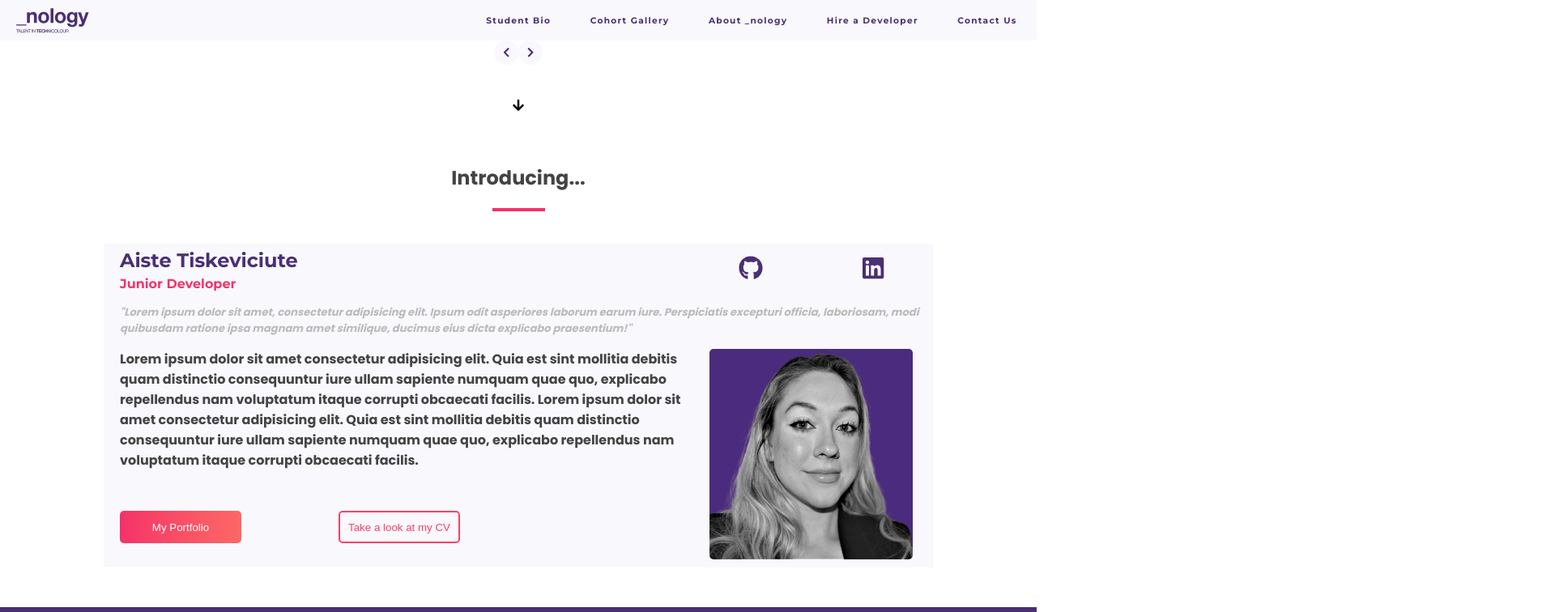
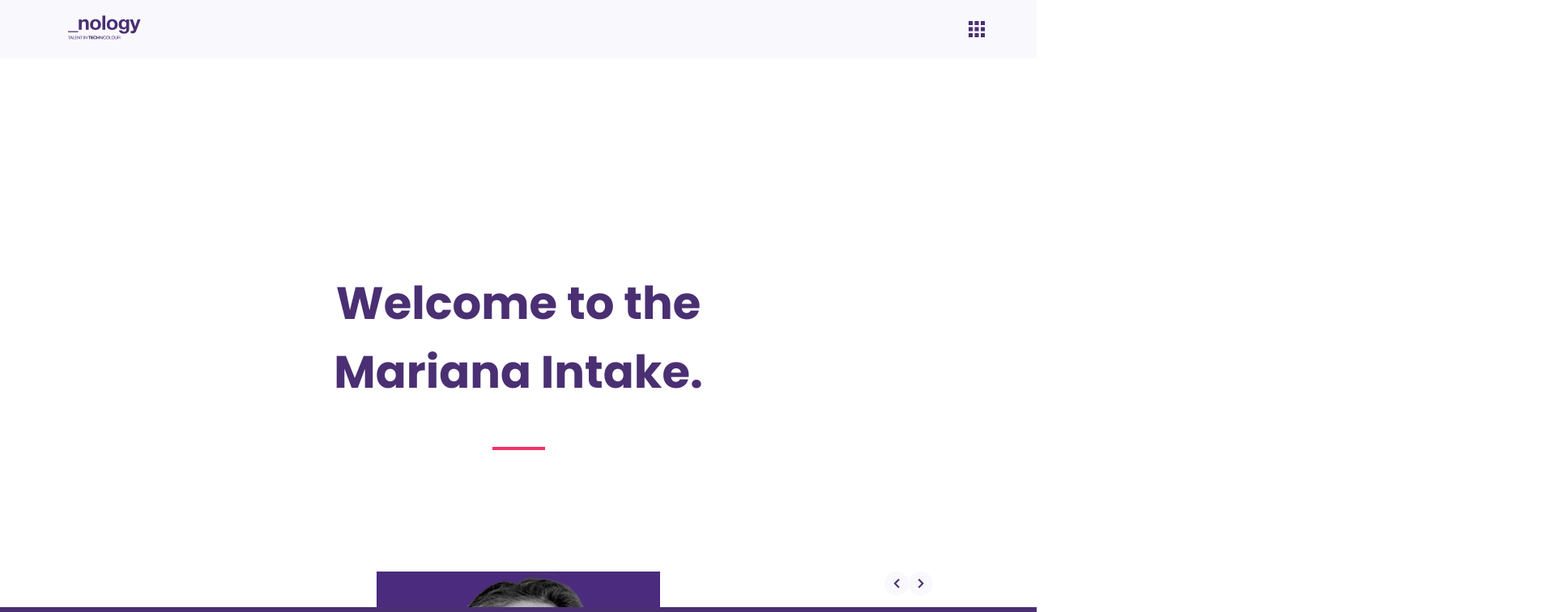
Before and after one commit to jakealistairwood/mariana-portfolio, a React (Create React App) app: page / in a window 1280 px wide. Shown: the top 756 px of the page at 81% size, 1920 px wide, since content can reach past the window. Built offline with nearby package versions, Linux system fonts and the light colour scheme.

Commit message:
making navbar changes

```diff
--- a/src/components/NavBar/NavBar.jsx
+++ b/src/components/NavBar/NavBar.jsx
@@ -2,21 +2,28 @@ import React from "react";
 import styles from "./NavBar.module.scss";
 import { Link } from "@reach/router";
 import logo from "../../assets/images/primaryLogo.svg";
+import gridIcon from "../../assets/images/gridIcon.svg";
 
 const NavBar = () => {
   return (
     <nav className={styles.navbar}>
-      <div className={styles.logo_container}>
-        <img className={styles.logo} src={logo} alt="_nology logo" />
+      <div className={styles.navWrapper}>
+        <div className={styles.logo_container}>
+          <img className={styles.logo} src={logo} alt="_nology logo" />
+        </div>
+        <Link to="gallery">
+        <div className={styles.iconWrapper}>
+        <img src={gridIcon} alt=""></img>
+        </div>
+        </Link>
       </div>
-      <div className={styles.nav_items}>
-        <Link to="/">
+        {/* <Link to="/">
           <h5>Student Bio</h5>
         </Link>
         <Link to="gallery">
           <h5>Cohort Gallery</h5>
-        </Link>
-        <a href="https://nology.io/about-us/" target="__blank">
+        </Link> */}
+        {/* <a href="https://nology.io/about-us/" target="__blank">
           <h5>About _nology</h5>
         </a>
         <a href="https://nology.io/companies-employers/hire-a-developer/" target="__blank">
@@ -24,8 +31,7 @@ const NavBar = () => {
         </a>
         <a href="https://nology.io/contact/" target="__blank">
           <h5>Contact Us</h5>
-        </a>
-      </div>
+        </a> */}
     </nav>
   );
 };
--- a/src/components/NavBar/NavBar.module.scss
+++ b/src/components/NavBar/NavBar.module.scss
@@ -4,15 +4,19 @@
 
 .navbar {
   width: 100%;
-  height: 50px;
+  height: 9vh;
   background-color: $light;
+
+  .navWrapper {
     display: flex;
     justify-content: space-between;
     align-items: center;
+    width: 90%;
+    height: 9vh;
+    margin: 0 auto;
 
     .logo_container {
       width: 30%;
-    height: 100%;
 
       .logo {
         width: 90px;
@@ -20,42 +24,49 @@
         margin: 10px 20px;
       }
     }
+    .iconWrapper {
+      width: 20px;
+      height: 20px;
 
-  .nav_items {
-    width: 55%;
-    display: flex;
-    justify-content: space-around;
-    align-items: center;
-    letter-spacing: 0.1em;
-    font-size: 0.8rem;
-
-    a {
-      text-decoration: none;
-
-      h5 {
-        color: $primary;
-        position: relative;
-
-        &::after {
-          content: '';
-          position: absolute;
-          left: 0;
-          bottom: -140%;
+      img {
         width: 100%;
-          height: 1px;
-          background-color: $secondary;
-          transform: scaleX(0);
-          transform-origin: right;
-          transition: transform 250ms ease-in;
-        }
-
-        &:hover {
-          &::after {
-            transform: scaleX(1);
-            transform-origin: left;
       }
     }
   }
 }
-  }
-}
+  // .nav_items {
+  //   width: 55%;
+  //   display: flex;
+  //   justify-content: space-around;
+  //   align-items: center;
+  //   letter-spacing: 0.1em;
+  //   font-size: 0.8rem;
+
+  //   a {
+  //     text-decoration: none;
+
+  //     h5 {
+  //       color: $primary;
+  //       position: relative;
+
+  //       &::after {
+  //         content: '';
+  //         position: absolute;
+  //         left: 0;
+  //         bottom: -140%;
+  //         width: 100%;
+  //         height: 1px;
+  //         background-color: $secondary;
+  //         transform: scaleX(0);
+  //         transform-origin: right;
+  //         transition: transform 250ms ease-in;
+  //       }
+
+  //       &:hover {
+  //         &::after {
+  //           transform: scaleX(1);
+  //           transform-origin: left;
+  //         }
+  //       }
+  //     }
+  //   }
--- a/src/containers/Main/Main.jsx
+++ b/src/containers/Main/Main.jsx
@@ -23,7 +23,12 @@ const Main = (props) => {
 
   return (
     <div className={"page"}>
-      {/* <div className={`cards_slider active_slide_${props.trainee.index}`}>
+        <div className={"pageHeader"}>
+          <h1>Welcome to the Mariana Intake.</h1>
+        </div>
+        <hr/>
+        <section className={"carouselSection"}>
+        { <div className={`cards_slider active_slide_${props.trainee.index}`}>
             <div className='cards_slider_wrapper' style={{
               'transform': `translateX(-${index*(100/trainees.length)}%)`
             }}>
@@ -31,8 +36,8 @@ const Main = (props) => {
                 trainees.map(trainee => <Image key={trainee._id} trainee={trainee} />)
               }
             </div>
-      </div> */}
-
+          </div> }
+          <div className={"buttonContainer"}>
             <button
               onClick={() => props.prevTrainee()}
               disabled={index === 0}
@@ -41,10 +46,12 @@ const Main = (props) => {
             </button>
             <button
               onClick={() => props.nextTrainee()}
-        disabled={index === 24}
+              disabled={index === 25}
             >
               <FontAwesomeIcon icon={faChevronRight} />
             </button>
+          </div>
+      </section>
 
       <section className={"intro"}>
         <FontAwesomeIcon icon={faArrowDown} className={"arrow"} />
--- a/src/containers/Main/Main.scss
+++ b/src/containers/Main/Main.scss
@@ -6,7 +6,39 @@
   width: 100%;
   height: 80vh;
   text-align: center;
+
+  .pageHeader {
+    display: flex;
+    justify-content: center;
+    align-items: flex-end;
+    height: 60vh;
+    width: 100%;
+    padding-bottom: 50px;
+    color: $primary;
+    // width: 350px;
+    text-align: center;
+
+    h1 {
+      width: 50%;
+      font-size: 3.5rem;
     }
+  }
+
+  hr {
+    width: 65px;
+    height: 4px;
+    background-color: $secondary;
+    border: none;
+    margin: auto;
+    margin-bottom: 150px;
+  }
+
+  .carouselSection {
+    display: flex;
+    position: relative;
+    width: 80%;
+    height: 60vh;
+    margin: 0 auto;
 
     button {
       width: 30px;
@@ -16,10 +48,15 @@ button {
       background-color: $light;
       color: $primary;
       position: relative;
+
+      &:focus {
+        outline: none;
+        cursor: pointer;
+      }
     }
 
     $i: 0;
-@for $i from 0 to 25 {
+    @for $i from 0 to 26 {
       .cards_slider.active_slide_#{$i} #card-#{$i} {
         opacity: 1;
         transform: scale(1);
@@ -28,34 +65,42 @@ $i: 0;
 
     .cards_slider {
       position: relative;
-  max-width: 225px;
+      max-width: 290px;
+      width: 80%;
       margin: 0px auto;
 
     .cards_slider_wrapper {
       display: flex;
       position: absolute;
       transition: transform 300ms cubic-bezier(0.455, 0.03, 0.5151, 0.955);
+      // background-color: coral;
 
       .headshot {
-      width: 225px;
-      height: 300px;
+        width: 350px;
+        height: auto;
         flex: 1;
         opacity: 0.5;
         transform: scale(0.7);
         transition: opacity 300ms linear, 300ms cubic-bezier(0.455, 0.03, 0.5151, 0.955);
       }
-  }
-
       &:after {
         content: '';
         display: block;
         width: 100%;
         height: 300px;
-    outline: 5px solid $secondary;
+        // outline: 5px solid $secondary;
         position: absolute;
         // top: 0;
         // left: 0;
       }
+  }
+
+
+  }
+}
+
+
+
 }
 
 .intro {
@@ -63,8 +108,11 @@ $i: 0;
     height: 100px;
   }
   h1 {
-    color: $dark;
-    margin: 20px 0;
+    color: $primary;
+    margin: 40px 0;
+    opacity: 0.2;
+    letter-spacing: 0.1em;
+    font-size: 3.5rem;
   }
   hr {
     width: 65px;
@@ -76,12 +124,14 @@ $i: 0;
 }
 
 .trainee-bio {
+  display: flex;
+  flex-direction: column;
   width: 80%;
-  height: 50vh;
+  height: 80vh;
   // border: 2px solid black;
-  margin: 40px auto;
+  margin: 100px auto;
   background-color: $light;
-  padding-left: 20px;
+  padding: 20px;
 
   .header {
     width: 100%;
@@ -99,16 +149,21 @@ $i: 0;
       h2 {
         color: $primary;
         margin: 5px 0;
+        font-size: 2.5rem;
+        letter-spacing: 0.1em;
       }
 
       h4 {
         color: $secondary;
+        font-size: 1.2rem;
+        font-weight: 700;
+        letter-spacing: 0.1em;
       }
     }
 
     .icons {
-      width: 30%;
       display: flex;
+      background-color: coral;
       justify-content: space-around;
       align-items: center;
       font-size: 30px;
@@ -122,10 +177,11 @@ $i: 0;
   }
 
   .quote {
+    font-family: 'Montserrat', sans-serif;
     font-style: italic;
-    font-size: small;
-    color: rgb(188, 186, 186);
-    margin: 15px 0;
+    font-size: 1.2rem;
+    color: rgba(68, 68, 68, 0.4);
+    margin: 30px 0;
   }
 
   .bio-container {
@@ -144,8 +200,14 @@ $i: 0;
 
       .bio {
         color: $dark;
+        font-size: 1.1rem;
+        font-family: 'Montserrat', sans-serif;
+        text-align: justify;
+        line-height: 1.6em;
+        font-weight: 400;
         width: 100%;
         height: 70%;
+        margin-top: 20px;
       }
 
       .buttons {
@@ -160,6 +222,7 @@ $i: 0;
           height: 40px;
           background-image: linear-gradient(to right, #f43268, #f74267, #f94f66, #fb5c66, #fc6767);
           border-radius: 5px;
+          border: none;
           color: white;
         }
 
@@ -176,7 +239,7 @@ $i: 0;
 
     .bio-image {
       width: 25%;
-      height: 100%;
+      height: auto;
       margin: auto;
       border-radius: 5px;
     }
```
Also changed, not shown: src/assets/images/gridIcon.svg (added). Lines whose indentation alone changed are shown as unchanged.
